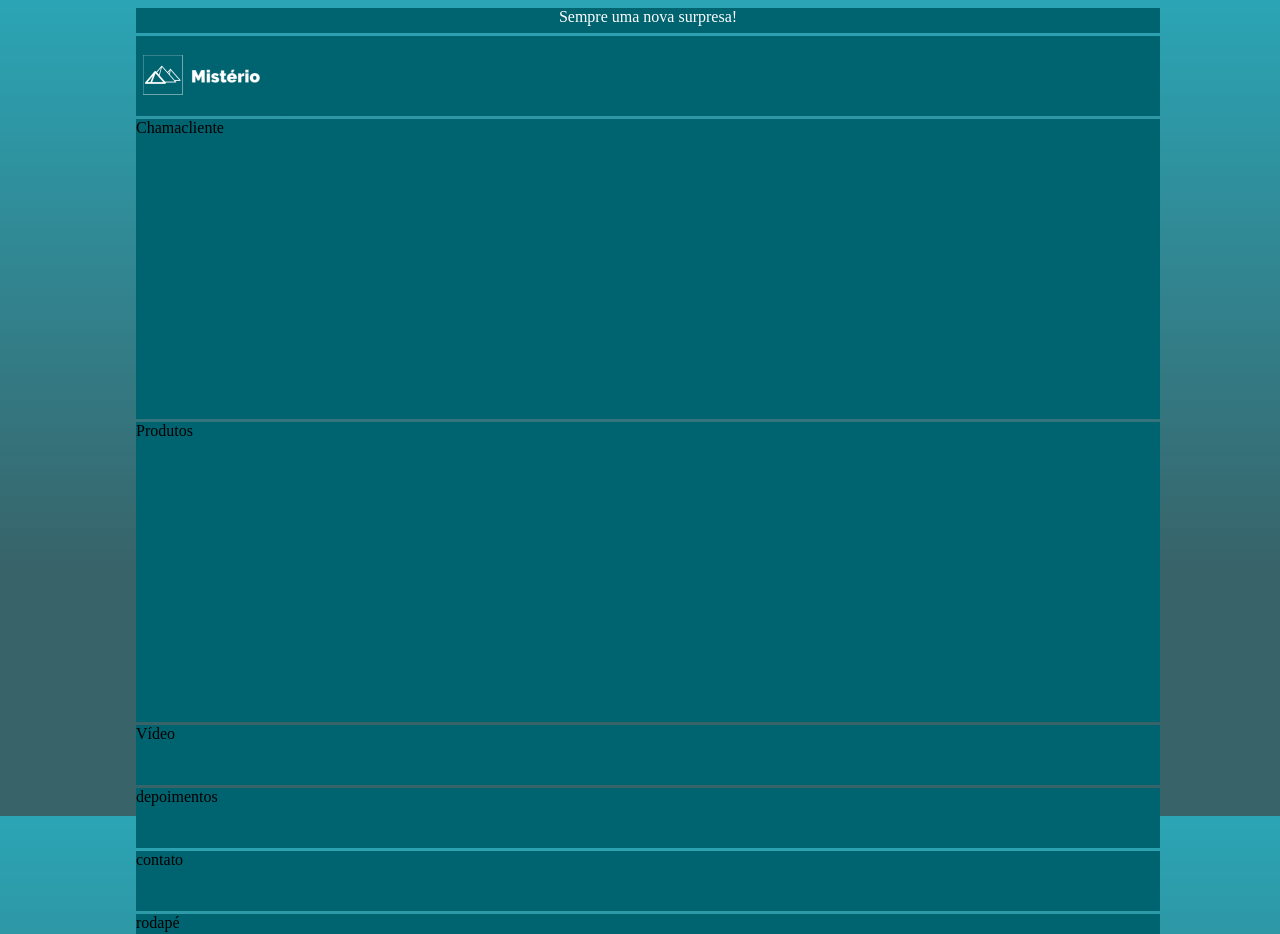
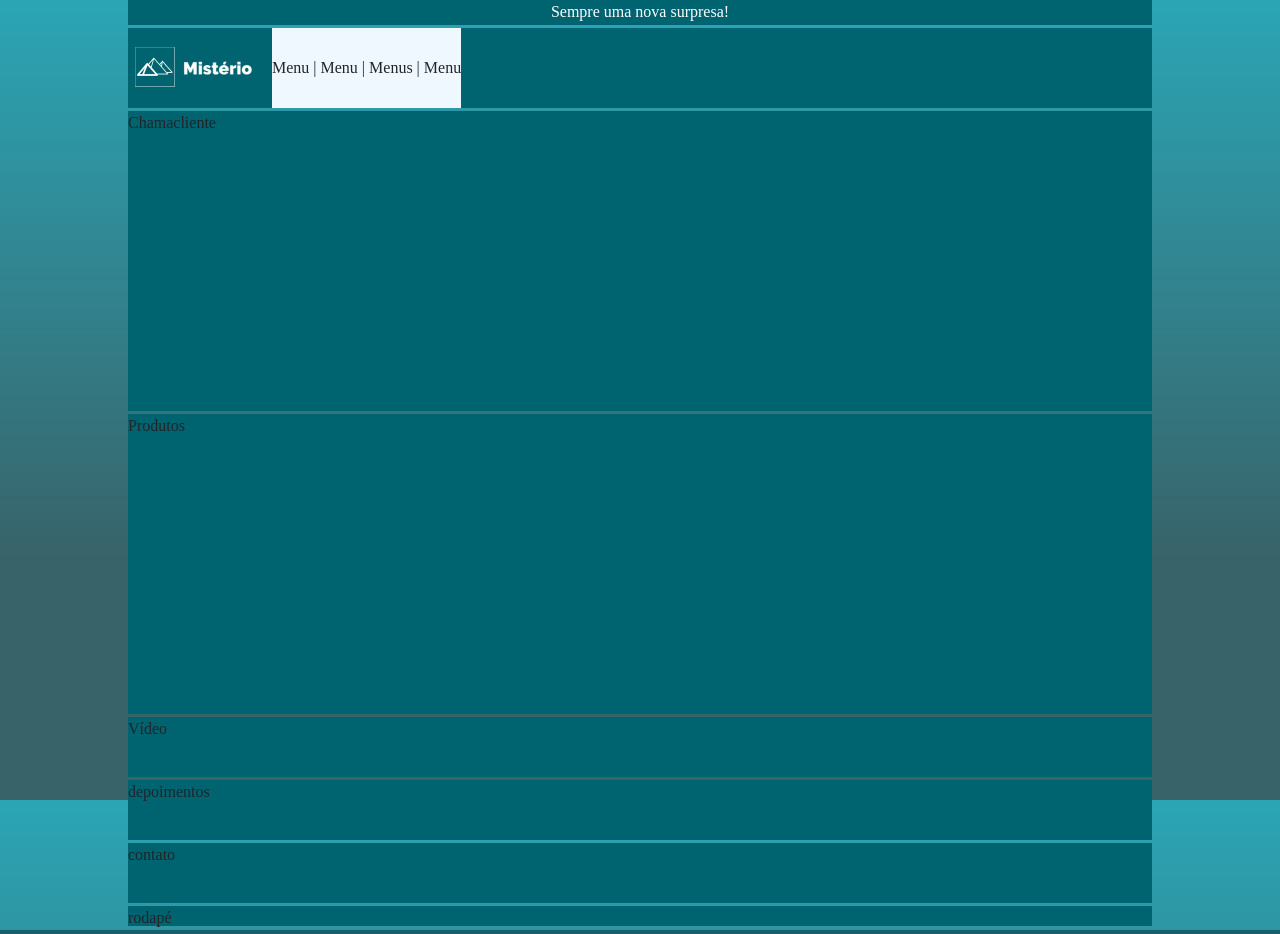
Before and after one commit to RaphaelChimanski/progweb, a plain HTML site: page index.html in a window 1280 px wide. Drawn offline with nearby package versions, Linux system fonts and the light colour scheme; a web font is replaced by a local one.

Commit message:
atualização

```diff
--- a/css/estilo.css
+++ b/css/estilo.css
@@ -31,6 +31,32 @@ body{
     margin-right: 10%;
 	height: 80px;
 
+}
+.conteudo .menu .menuLogo{
+	float: left;
+	display: table-cell;
+	/*width: 300px;	*/
+}
+
+.conteudo .menu .menuLinks{
+	float: left;
+	line-height:80px;
+	background-color: aliceblue;
+	margin: 0 auto;
+	text-align: center;
+	height: 80px;
+	display: table-cell;
+	/*width: 50%;*/
+}
+.conteudo .menu .menuIcones{
+	float: left;
+	line-height:80px;
+	background-color: darkgreen;
+	margin: 0 auto;
+	text-align: center;
+	height: 80px;
+	display: table-cell;
+	/*width: 26%;*/
 }
 
 .conteudo .chamaCliente{
--- a/index.html
+++ b/index.html
@@ -3,6 +3,7 @@
 	<head>
 
 		<meta charset="utf-8"/>
+		<link rel="stylesheet" href="https://stackpath.bootstrapcdn.com/bootstrap/4.3.1/css/bootstrap.min.css" integrity="sha384-ggOyR0iXCbMQv3Xipma34MD+dH/1fQ784/j6cY/iJTQUOhcWr7x9JvoRxT2MZw1T" crossorigin="anonymous">
 		<link rel="stylesheet" href="css/estilo.css">
 		<title> Misterio </title>
 
@@ -15,12 +16,24 @@
 
 				Sempre uma nova surpresa!
 			</div>
+		  <div class="menu">
+			<div class="menuLogo">
+					<img src="imagens/logo.png" alt="texto">
+				</div>
+				<div class="menuLinks">
+				Menu | Menu | Menus | Menu
+				</div>
+				<div class="menuIcones">
 
-			<div class="menu">
-				<img src="imagens/logo.png" alt="texto">
+			  	</div>
 
+
+		  </div>
+			<!--
+			<div class="menuLinks">
+			 Menus | Menus | Menus | Menus
 			</div>
-
+			-->
 			<div class="chamaCliente">
 				Chamacliente
 			</div>
```
